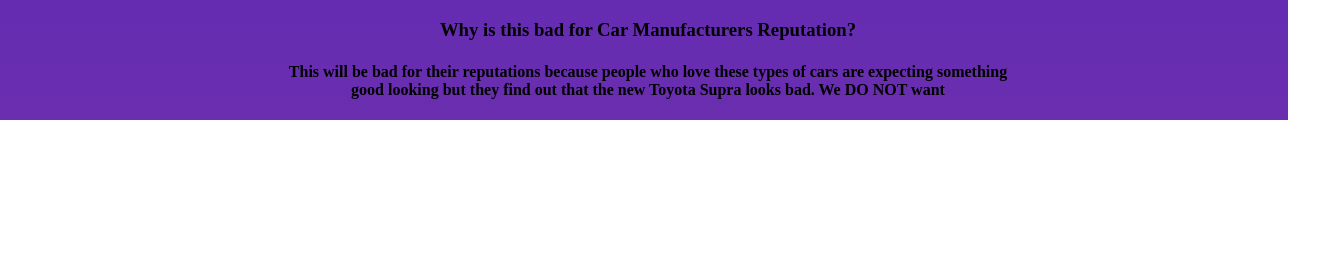
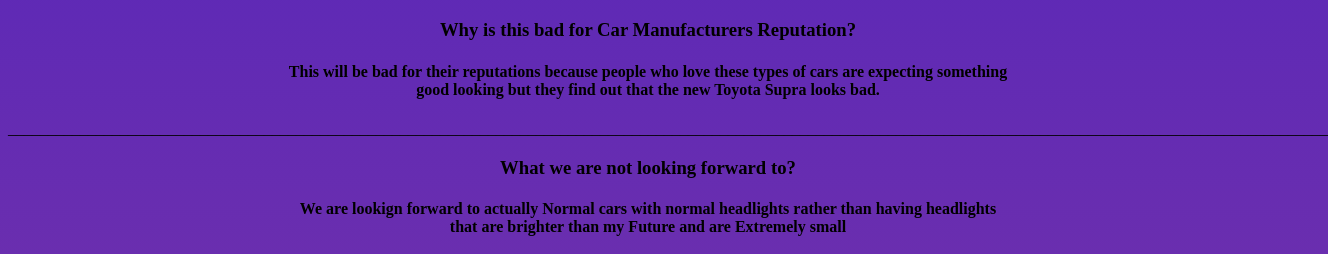
Before and after one commit to ha100466/MyWebsite, a plain HTML site: page index.html in a window 1280 px wide. Shown: the part 1665-1919 px from the top of the page, 1328 px wide, since content can reach past the window. Before the commit the page ends 1785 px from the top, so only its background shows below. Drawn offline with Linux system fonts and the light colour scheme.

Commit message:
Update index.html

```diff
--- a/index.html
+++ b/index.html
@@ -44,17 +44,14 @@
 
   <h3>Why is this bad for Car Manufacturers Reputation?</h3>
   <h4>This will be bad for their reputations because people who love these types of cars are expecting something<br>
-  good looking but they find out that the new Toyota Supra looks bad. We DO NOT want
+  good looking but they find out that the new Toyota Supra looks bad.
   </h4>
+  _____________________________________________________________________________________________________________________________________________________________________
+  <h3>What we are not looking forward to?</h3>
+  <h4>We are lookign forward to actually Normal cars with normal headlights rather than having headlights<br>
+  that are brighter than my Future and are Extremely small
 
-
-
-
-
-
-
-
-
+  </h4>
 
 
 
```
